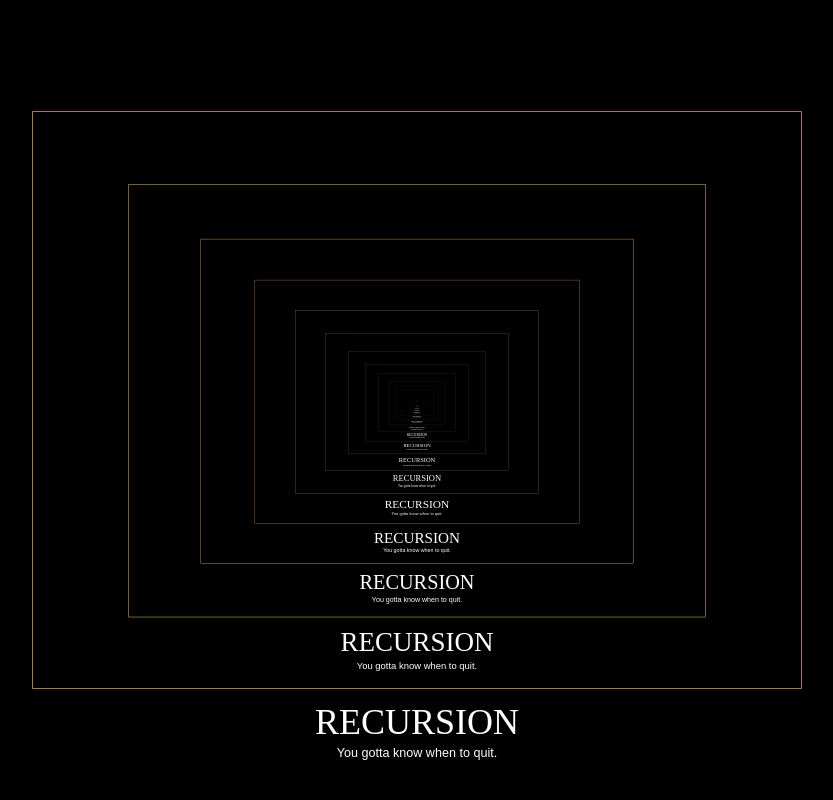
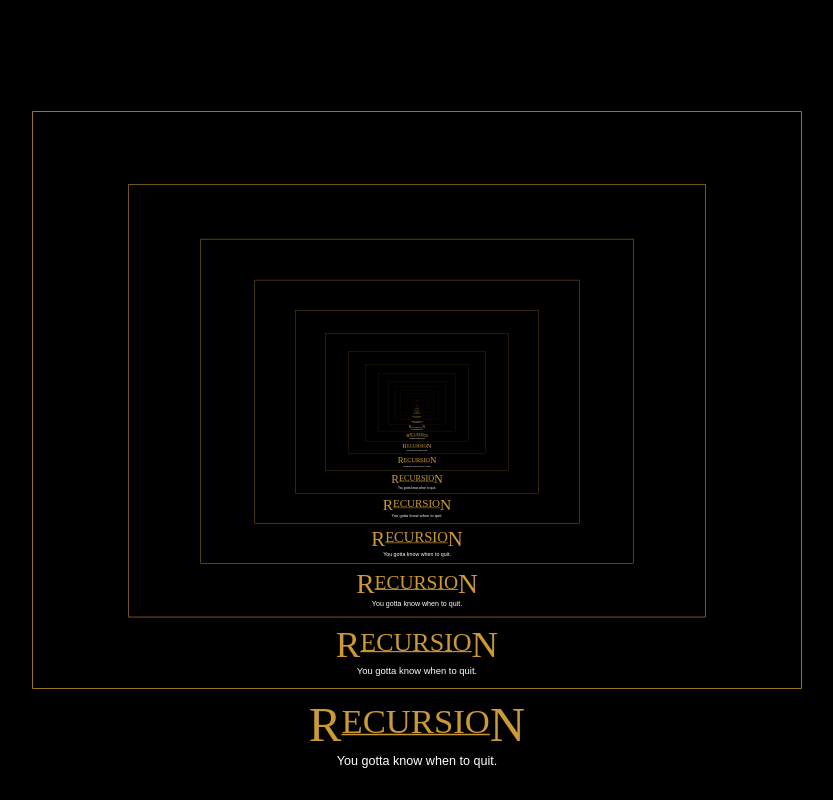
Before and after one commit to cooperbrislain/recursion, a website: page index.html in a window 1280 px wide. Shown: the whole page, without its empty margins (223-1056 px from the left). Drawn offline with Linux system fonts and the light colour scheme.

Commit message:
recursion

```diff
--- a/script.js
+++ b/script.js
@@ -5,10 +5,14 @@ window.onload = () => {
     document.getElementById('container').innerHTML = recurse_poster(75, 1024, 5);
 }
 
-const delay = (t) => new Promise(resolve => setTimeout(resolve.bind(null), t));
+const delay = t => new Promise(resolve => setTimeout(resolve.bind(null), t));
 
-function recurse_poster(factor=80, x=1024, small=25) {
-    console.log(x*(factor/100));
+const spanFirstLast = s => {
+    const [ f, m, l ] = [ s.slice(0, 1), s.slice(1, -1), s.slice(-1) ];
+    return `<span>${f}</span><span>${m}</span><span>${l}</span>`
+};
+
+const recurse_poster = (factor=80, x=1024, small=25) => {
     if (x*(factor/100) <= small) return '';
     const inner = recurse_poster(factor, x*(factor/100), small);
     return `
@@ -16,7 +20,7 @@ function recurse_poster(factor=80, x=1024, small=25) {
             <div class="inner">
                 ${inner}
             </div>
-            <h3>${headline.toUpperCase()}</h3>
+            <h3>${spanFirstLast(headline.toUpperCase())}</h3>
             <h5>${bottomText}</h5>
         </div>
     `;
--- a/styles.css
+++ b/styles.css
@@ -1,5 +1,5 @@
 :root {
-    --accent-color: #DA3;
+    --accent-color: #C93;
     --main-color: white;
 }
 
@@ -32,17 +32,31 @@ body {
     overflow: hidden;
 }
 
-#container>.poster h3{
-    color: var(--main-color);
-    font-size: 300%;
+#container>.poster h3 {
+    color: var(--accent-color);
+    font-size: 340%;
     font-family: "Baskerville Regular", serif;
     font-weight: lighter;
-    margin: 15px 0 0;
+    margin: 10px 0 0;
+    vertical-align: text-top;
+}
+
+#container>.poster h3>span {
+    text-decoration-line: none;
+    display: inline-block;
+    font-size: 120%;
+}
+
+#container>.poster h3>span:nth-child(2) {
+    vertical-align: 20%;
+    text-decoration: underline;
+    text-decoration-thickness: 2px;
+    font-size: 85%;
 }
 
 #container>.poster h5 {
     font-size: 105%;
-    margin: 5px 0 0;
+    margin: 0;
     color: white;
     font-family: "Montserrat", sans-serif;
     font-weight: lighter;
```
